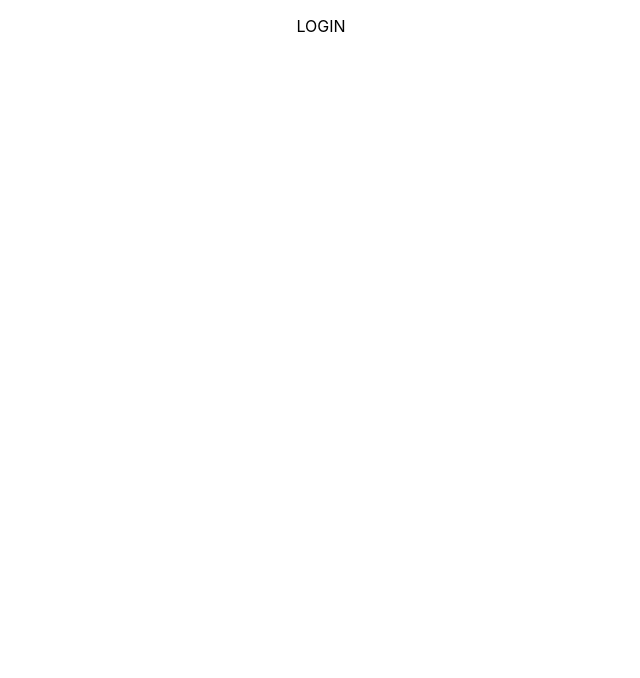
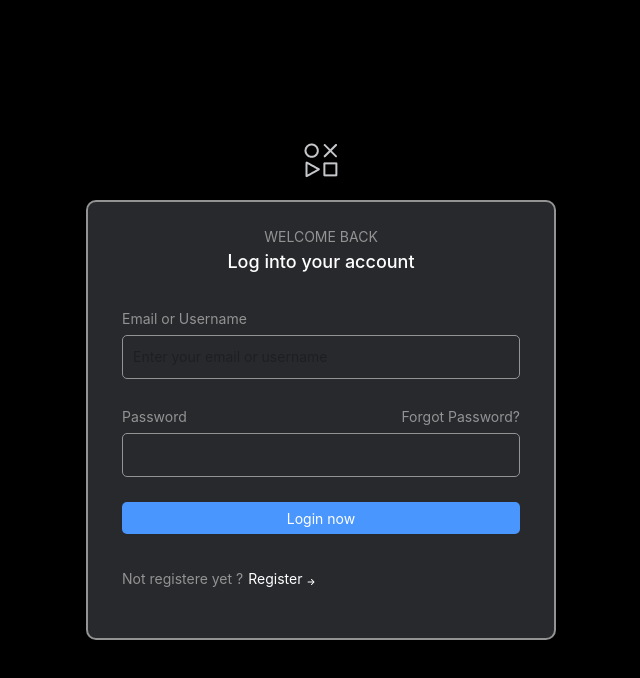
Before and after one commit to lokeshnimje/atlys-assignment, a React (Create React App) app: page / in a window 1280 px wide. Shown: the top 678 px of the page, without its empty margins (319-959 px from the left). Built offline with nearby package versions, Linux system fonts and the light colour scheme.

Commit message:
designed login page

```diff
--- a/package.json
+++ b/package.json
@@ -6,10 +6,12 @@
     "@testing-library/jest-dom": "^5.17.0",
     "@testing-library/react": "^13.4.0",
     "@testing-library/user-event": "^13.5.0",
+    "antd": "^5.8.4",
     "react": "^18.2.0",
     "react-dom": "^18.2.0",
+    "react-icons": "^4.10.1",
+    "react-router-dom": "^6.15.0",
     "react-scripts": "5.0.1",
-    "react-router-dom": "^6.15.0",
     "web-vitals": "^2.1.4"
   },
   "scripts": {
--- a/src/components/Home.jsx
+++ b/src/components/Home.jsx
@@ -2,7 +2,7 @@ import React from "react";
 
 const Home = () => {
   return (
-    <p>HOME</p>
+    <p style={{ color: "white"}}>HOME</p>
   );
 };
 
--- a/src/components/Login.jsx
+++ b/src/components/Login.jsx
@@ -1,8 +1,216 @@
-import React from "react";
+import React, { useState } from "react";
+import { BsArrowRightShort, FaBeer } from "react-icons/bs";
+import { useNavigate } from "react-router-dom";
+import {Button, Input, Row, Card }from "antd";
 
 const Login = () => {
+  const [logSign, setLogSign] = useState(true);
+  const navigation = useNavigate();
   return (
-    <p>LOGIN </p>
+    <div
+      style={{
+        justifyContent: "center",
+        alignItems: "center",
+        width:'90%',margin:'auto',
+        background: "transparent",
+        padding: "20px",
+        height: "100vh"
+      }}
+    >
+  <Row style={{ justifyContent: "center", alignItems: "center", marginTop: "15vh" }}>
+      <img src={require("./image/Logo.png")} alt="" />
+  </Row>
+  <Row style={{ justifyContent: "center", alignItems: "center", marginTop: "20px" }}>
+        {logSign ? (
+          <Card
+            style={{
+              width: "470px",
+              borderRadius: "10px",
+              background: "rgba(39,41,45,1)",
+              border: "2px solid #939393",
+            }}
+          >
+            <Row style={{ justifyContent: "center", color: "#939393", fontSize: "14px" }}>WELCOME BACK</Row>
+            <Row
+              style={{justifyContent: "center", color: "#ffffff", fontSize: "18px", fontWeight: "500" }}
+            >
+              Log into your account
+            </Row>
+            <Row
+              style={{ display: "grid", textAlign: "start", padding: "10px" }}
+            >
+              <br />
+              <label htmlFor="" style={{ color: "#939393" }}>
+                Email or Username
+              </label>
+              <Input
+                type="text"
+                placeholder="Enter your email or username"
+                style={{
+                  background: "transparent",
+                  padding: "10px",
+                  borderRadius: "5px",
+                  border: "0.5px solid #939393",
+                  color: "#939393",
+                  margin: "5px 0",
+                }}
+              />
+              <br />
+              <Row style={{ display: "flex", justifyContent: "space-between" }}>
+                <Row>
+                  <label htmlFor="" style={{ color: "#939393" }}>
+                    Password
+                  </label>
+                </Row>
+                <Row>
+                  <label
+                    htmlFor=""
+                    style={{ color: "#939393", cursor: "pointer" }}
+                  >
+                    Forgot Password?
+                  </label>
+                </Row>
+              </Row>
+              <Input
+                type="text"
+                style={{
+                  background: "transparent",
+                  padding: "10px",
+                  borderRadius: "5px",
+                  border: "0.5px solid #939393",
+                  color: "#939393",
+                  margin: "5px 0",
+                }}
+              />
+
+              <Button
+                style={{
+                  justifyContent: "center",
+                  borderRadius: "5px",
+                  margin: "20px 0",
+                  background: "#4A96FF",
+                  color: "white",
+                  cursor: "pointer",
+                  border: "none",
+                }}
+                onClick={() => navigation("/home")}
+              >
+                Login now
+              </Button>
+              <Row
+                style={{ display: "flex", alignItems: "center", gap: "5px" }}
+              >
+                <p style={{ color: "#939393" }}>Not registere yet ?</p>
+                <Row
+                  style={{ display: "flex", gap: "2px", cursor: "pointer", alignItems: "center" }}
+                  onClick={() => setLogSign(false)}
+                >
+                  <p style={{ color: "#ffffff" }}>Register </p>
+                  <p style={{ color: "#ffffff", margin: "10px 0 0 0" }}>
+                    <BsArrowRightShort />
+                  </p>
+                </Row>
+              </Row>
+            </Row>
+          </Card>
+        ) : (
+          <Card
+            style={{
+              width: "470px",
+              borderRadius: "10px",
+              background: "rgba(39,41,45,1)",
+              border: "2px solid #939393",
+            }}
+          >
+            <Row style={{justifyContent: "center", color: "#939393", fontSize: "14px" }}>SIGN UP</Row>
+            <Row
+              style={{ justifyContent: "center", color: "#ffffff", fontSize: "18px", fontWeight: "500 " }}
+            >
+              Create an account to continue
+            </Row>
+            <Row
+              style={{ display: "grid", textAlign: "start", padding: "10px" }}
+            >
+              <br />
+              <label htmlFor="" style={{ color: "#939393" }}>
+                Email
+              </label>
+              <Input
+                type="text"
+                style={{
+                  background: "transparent",
+                  padding: "10px",
+                  borderRadius: "5px",
+                  border: "0.5px solid #939393",
+                  color: "#939393",
+                  margin: "5px 0",
+                }}
+              />
+              <br />
+              <label htmlFor="" style={{ color: "#939393" }}>
+                Username
+              </label>
+              <Input
+                type="text"
+                style={{
+                  background: "transparent",
+                  padding: "10px",
+                  borderRadius: "5px",
+                  border: "0.5px solid #939393",
+                  color: "#939393",
+                  margin: "5px 0",
+                }}
+              />
+              <br />
+              <label htmlFor="" style={{ color: "#939393" }}>
+                Password
+              </label>
+              <Input
+                type="text"
+                style={{
+                  background: "transparent",
+                  padding: "10px",
+                  borderRadius: "5px",
+                  border: "0.5px solid #939393",
+                  color: "#939393",
+                  margin: "5px 0",
+                }}
+              />
+
+              <Button
+                style={{
+                  justifyContent: "center",
+                  borderRadius: "5px",
+                  margin: "20px 0",
+                  background: "#4A96FF",
+                  color: "white",
+                  cursor: "pointer",
+                  border: "none",
+                }}
+              >
+                Continue
+              </Button>
+              <Row
+                style={{ display: "flex", alignItems: "center", gap: "5px" }}
+              >
+                <p style={{ color: "#939393" }}>Already have an account ?</p>
+                <Row
+                  style={{ display: "flex", gap: "2px", cursor: "pointer", alignItems: "center" }}
+                  onClick={() => setLogSign(true)}
+                >
+                  <p style={{ color: "#ffffff" }}>Login </p>
+                  <p style={{ color: "#ffffff", margin: "3px 0 0 0" }}>
+                    <BsArrowRightShort />
+                  </p>
+                </Row>
+              </Row>
+            </Row>
+            <br />
+          </Card>
+        )}
+      </Row>
+
+    </div>
   );
 };
 
--- a/src/index.css
+++ b/src/index.css
@@ -5,6 +5,7 @@ body {
     sans-serif;
   -webkit-font-smoothing: antialiased;
   -moz-osx-font-smoothing: grayscale;
+  background-color: black;
 }
 
 code {
```
Also changed, not shown: src/components/image/Logo.png (added), 1 other file (tests, documents, lock files or other folders).
